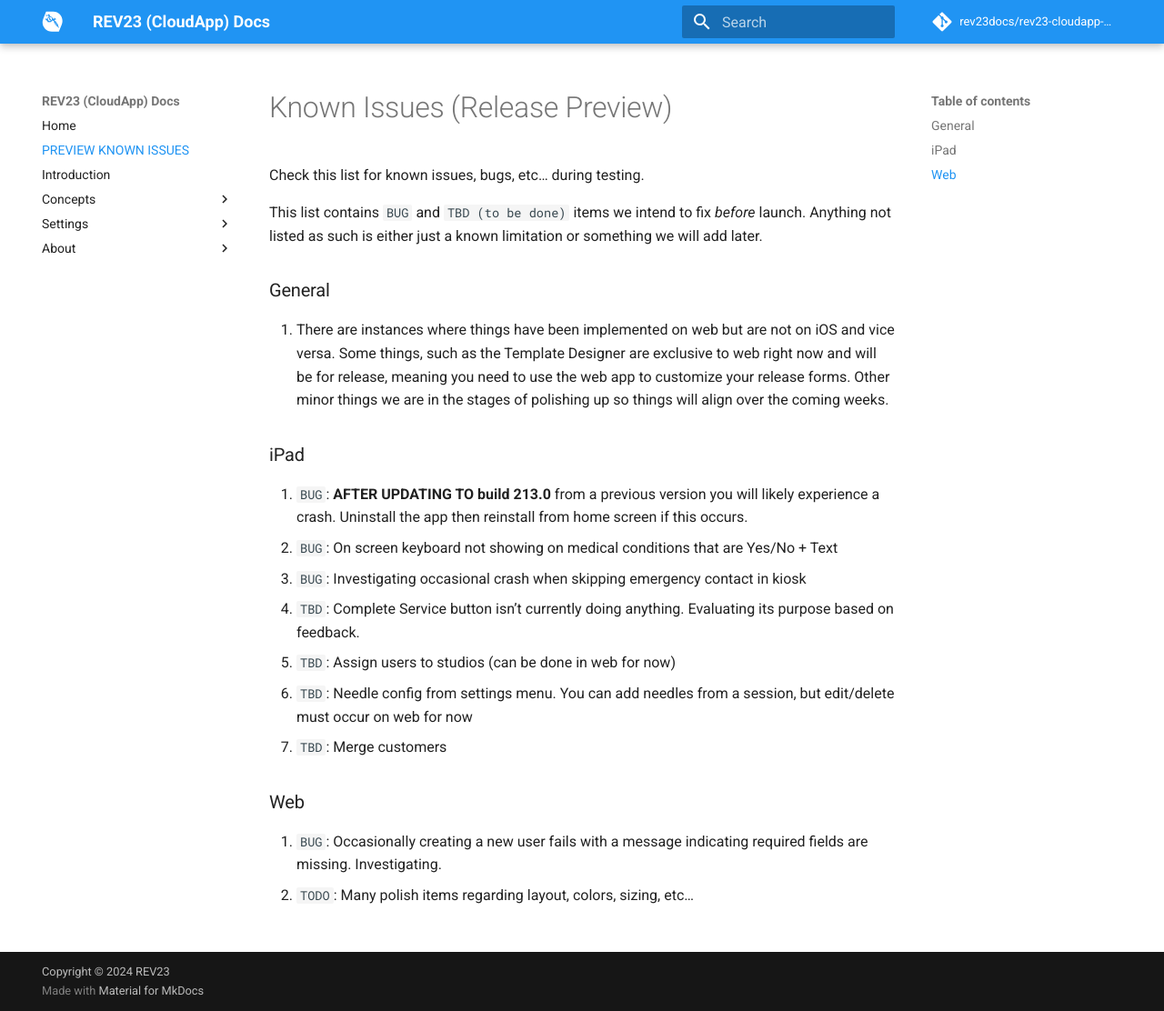
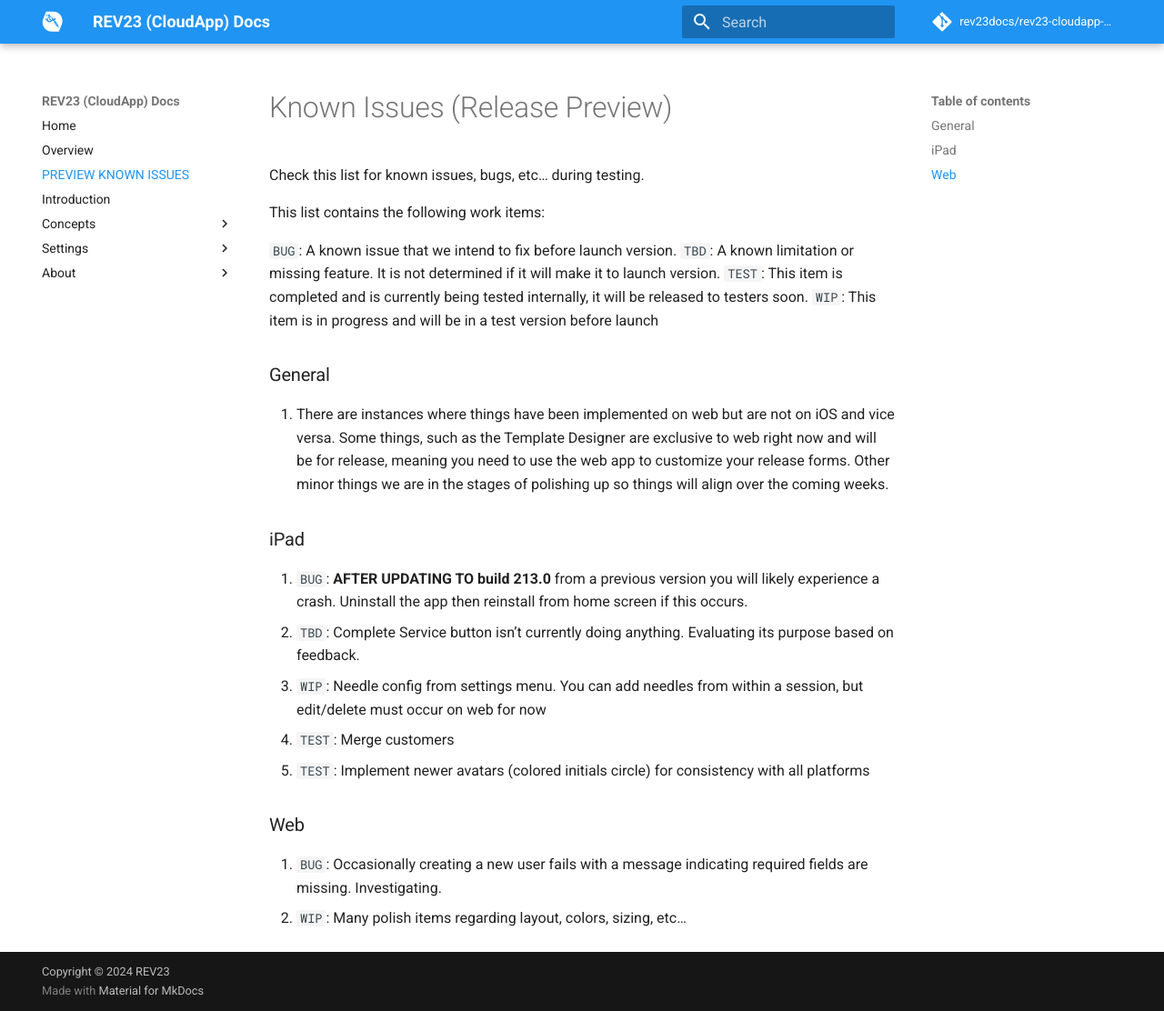
Before and after one commit to REV23Docs/rev23-cloudapp-docs, an MkDocs documentation site: the page built from docs/preview-known-issues.md, in a window 1280 px wide and 1112 px high. Shown: the whole window at 91% size. Built offline with MkDocs 1.6.1 and Material for MkDocs 9.7.7, drawn with Linux system fonts in a browser that asks for light colours; comment, search, counter and statistics services are not loaded.

Commit message:
added overview

```diff
--- a/docs/preview-known-issues.md
+++ b/docs/preview-known-issues.md
@@ -2,23 +2,27 @@
 
 Check this list for known issues, bugs, etc... during testing.
 
-This list contains `BUG` and `TBD (to be done)` items we intend to fix _before_ launch. Anything not listed as such is either just a known limitation or something we will add later.
+This list contains the following work items:
+
+`BUG`: A known issue that we intend to fix before launch version.
+`TBD`: A known limitation or missing feature. It is not determined if it will make it to launch version.
+`TEST`: This item is completed and is currently being tested internally, it will be released to testers soon.
+`WIP`: This item is in progress and will be in a test version before launch
+
 
 ### General
 
 1.	There are instances where things have been implemented on web but are not on iOS and vice versa. Some things, such as the Template Designer are exclusive to web right now and will be for release, meaning you need to use the web app to customize your release forms. Other minor things we are in the stages of polishing up so things will align over the coming weeks.
 
+### iPad
 
-### iPad
 1. `BUG`: **AFTER UPDATING TO build 213.0** from a previous version you will likely experience a crash. Uninstall the app then reinstall from home screen if this occurs.
-1. `BUG`: On screen keyboard not showing on medical conditions that are Yes/No + Text
-1. `BUG`: Investigating occasional crash when skipping emergency contact in kiosk
 1. `TBD`: Complete Service button isn't currently doing anything. Evaluating its purpose based on feedback.
-1. `TBD`: Assign users to studios (can be done in web for now)
-1. `TBD`: Needle config from settings menu. You can add needles from a session, but edit/delete must occur on web for now
-1. `TBD`: Merge customers
-
+1. `WIP`: Needle config from settings menu. You can add needles from within a session, but edit/delete must occur on web for now
+1. `TEST`: Merge customers
+1. `TEST`: Implement newer avatars (colored initials circle) for consistency with all platforms
 
 ### Web
+
 1. `BUG`: Occasionally creating a new user fails with a message indicating required fields are missing. Investigating.
-1. `TODO`: Many polish items regarding layout, colors, sizing, etc...
+1. `WIP`: Many polish items regarding layout, colors, sizing, etc...
--- a/mkdocs.yml
+++ b/mkdocs.yml
@@ -18,16 +18,19 @@
 #Navigation
 nav:
     - Home: index.md
+    - Overview: overview.md
     - PREVIEW KNOWN ISSUES: preview-known-issues.md
     - Introduction: introduction.md
     - Concepts:
+      - 'REV23 ID': concepts/rev23-id.md
+      - 'Platforms': concepts/platforms.md
       - 'Customers': concepts/customers.md
       - 'Services': concepts/services.md
       - 'Kiosk': concepts/kiosk.md
       - 'Leads': concepts/leads.md
       - 'Templates': concepts/templates.md
       - 'Users': concepts/users.md
-      - 'Webhooks': concepts/webhooks.md
+      - 'Webhooks': concepts/webhooks.
     - Settings:
       - Tattoo: 'settings/tattoo.md'
       - Piercing: 'settings/piercing.md'
```
Also changed, not shown: docs/concepts/platforms.md (+9 -3 lines), docs/index.md (+2 -0 lines), docs/overview.md (added, +39 -0 lines).
